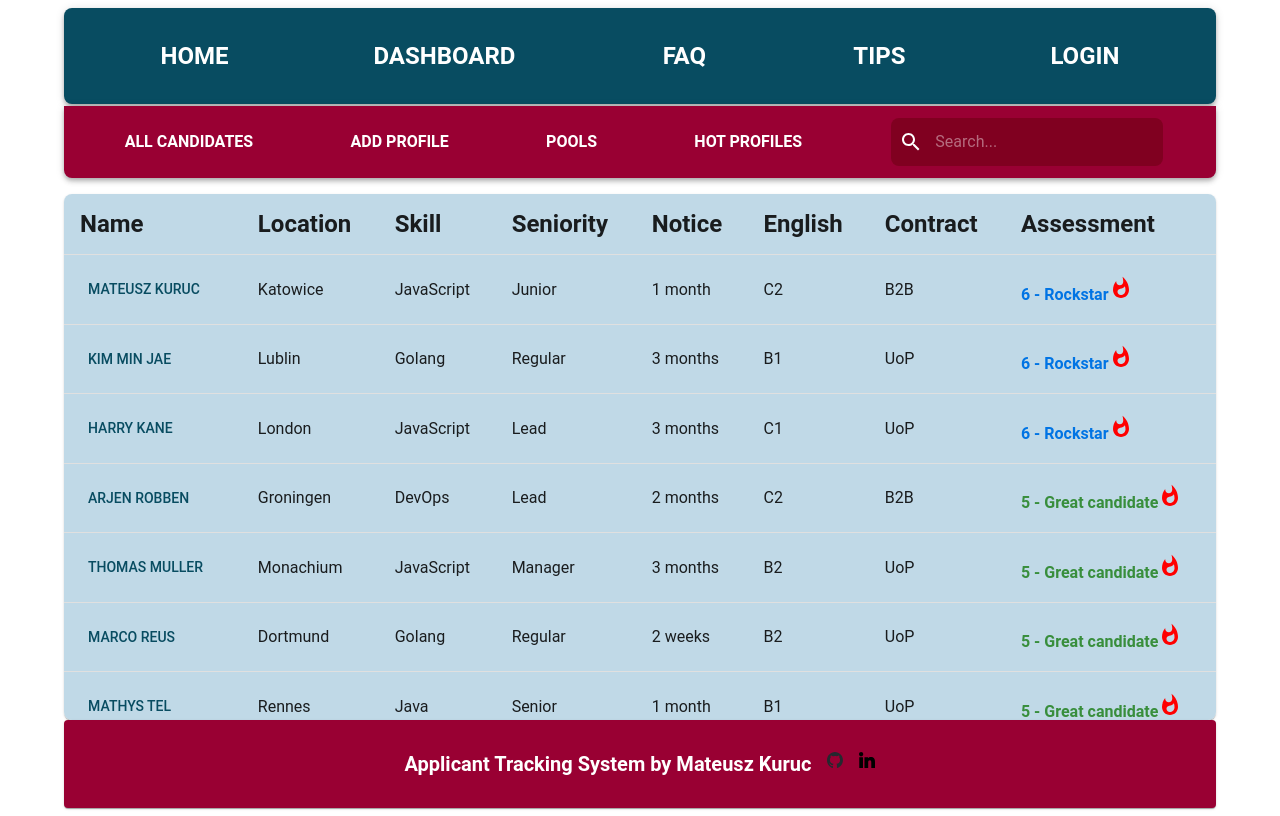
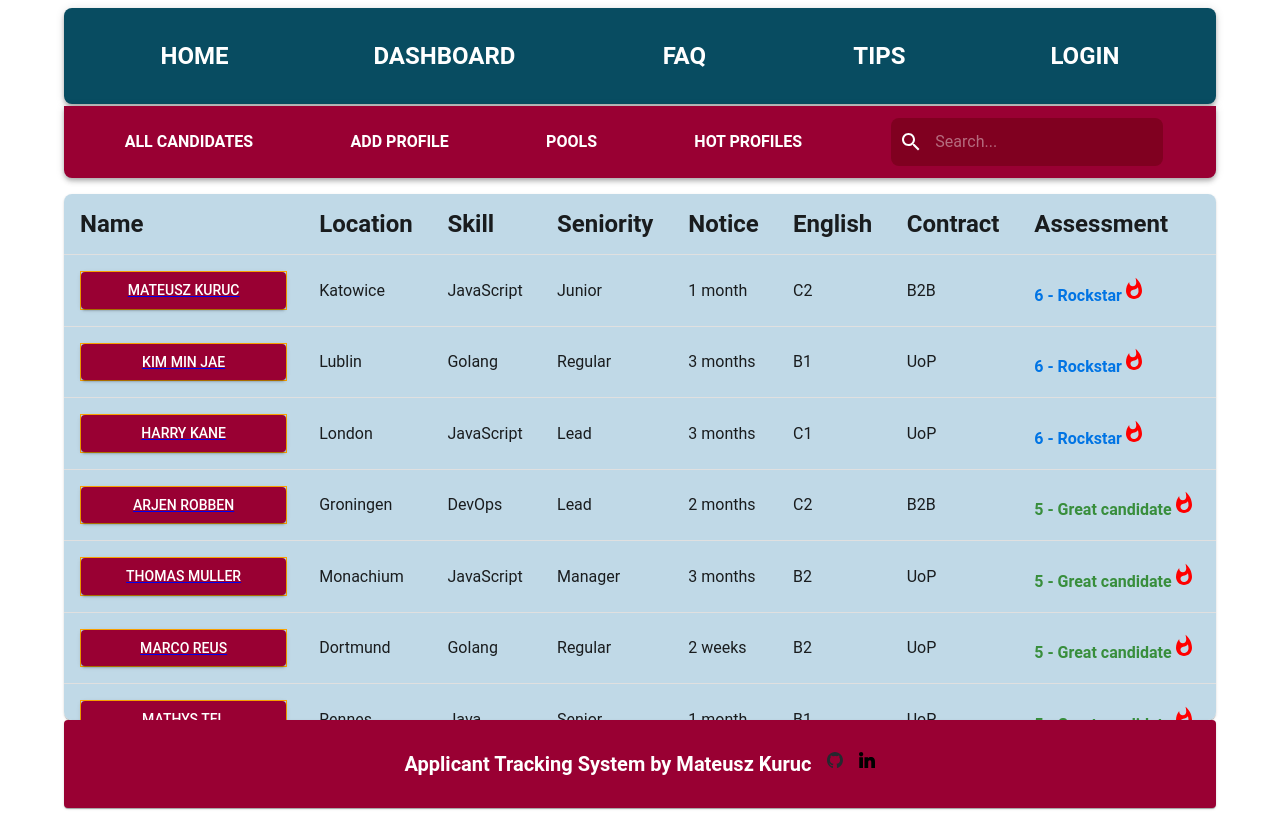
Before and after one commit to MateuszKuruc/ATS-recruitment-app, a React (Create React App) app in the folder ats-frontend/: page /hot in a window 1280 px wide. Built offline with nearby package versions, Linux system fonts and the light colour scheme.

Commit message:
add flex grow to buttons on hot candidates component

```diff
--- a/ats-frontend/src/components/HotProfiles.js
+++ b/ats-frontend/src/components/HotProfiles.js
@@ -33,7 +33,11 @@ const HotProfiles = ({ candidates }) => {
   return (
     <TableContainer
       component={Paper}
-      style={{ marginTop: "1rem", borderRadius: "0.5rem", backgroundColor: "#c0d9e7" }}
+      style={{
+        marginTop: "1rem",
+        borderRadius: "0.5rem",
+        backgroundColor: "#c0d9e7",
+      }}
     >
       <Table>
         <TableBody>
@@ -62,7 +66,6 @@ const HotProfiles = ({ candidates }) => {
             <TableCell>
               <Typography variant="h4">Assessment</Typography>
             </TableCell>
-
           </TableRow>
 
           {(rowsPerPage > 0
@@ -74,8 +77,15 @@ const HotProfiles = ({ candidates }) => {
           ).map((candidate) => (
             <TableRow key={candidate.id}>
               <TableCell>
-                <Link to={`/candidates/${candidate.id}`}>
-                  <Button variant="text">
+                <Link
+                  to={`/candidates/${candidate.id}`}
+                  style={{ border: "1px solid orange", display: "flex" }}
+                >
+                  <Button
+                    variant="contained"
+                    color="secondary"
+                    style={{ width: "auto", minWidth: "200px", flex: "1" }}
+                  >
                     {candidate.firstName} {candidate.lastName}
                   </Button>
                 </Link>
```
